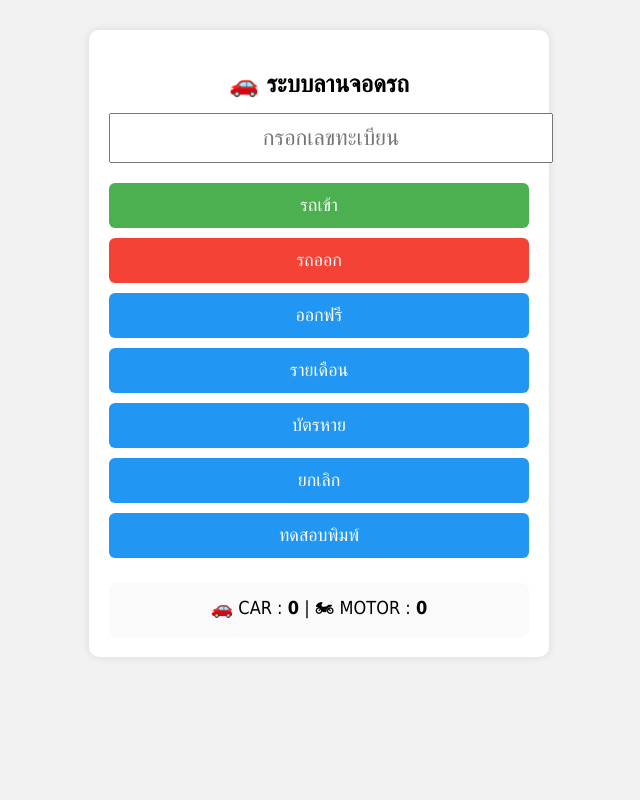
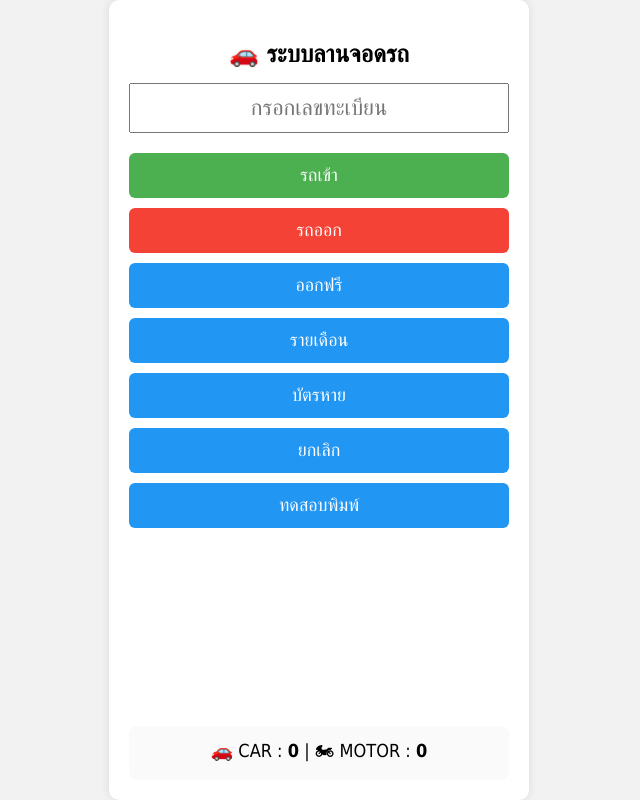
Before and after one commit to rapeepat-piew/parking-control, a plain HTML site: page index.html in a window 1280 px wide. Shown: the whole page, without its empty margins (321-961 px from the left). Drawn offline with Linux system fonts and the light colour scheme; no server answers.

Commit message:
Add files via upload

```diff
--- a/index.html
+++ b/index.html
@@ -5,16 +5,31 @@
     <title>Parking Control</title>
 
     <style>
-        body {
+        /* ===== LOCK FULL SCREEN ===== */
+        html, body {
+            width: 100%;
+            height: 100%;
+            margin: 0;
+            padding: 0;
+            overflow: hidden;
             font-family: Tahoma;
             background: #f2f2f2;
         }
 
+        /* ===== MAIN CONTAINER ===== */
         .container {
-            width: 420px;
-            margin: 30px auto;
+            width: 100%;
+            max-width: 420px;
+            height: 100vh;
+            margin: 0 auto;
             background: white;
             padding: 20px;
+            box-sizing: border-box;
+
+            display: flex;
+            flex-direction: column;
+            justify-content: space-between;
+
             border-radius: 10px;
             box-shadow: 0 0 10px rgba(0,0,0,0.1);
         }
@@ -30,6 +45,7 @@
             padding: 10px;
             margin-bottom: 15px;
             text-align: center;
+            box-sizing: border-box;
         }
 
         .btn {
@@ -47,7 +63,6 @@
         .btn-other { background: #2196F3; color: white; }
 
         .count {
-            margin-top: 20px;
             font-size: 18px;
             text-align: center;
             background: #fafafa;
@@ -60,8 +75,8 @@
 <body>
 
 <div class="container">
+    <div>
         <h2>🚗 ระบบลานจอดรถ</h2>
-
         <input id="plate" placeholder="กรอกเลขทะเบียน">
 
         <button class="btn btn-in" onclick="confirmAction('IN')">รถเข้า</button>
@@ -71,6 +86,7 @@
         <button class="btn btn-other" onclick="confirmAction('LOST')">บัตรหาย</button>
         <button class="btn btn-other" onclick="confirmAction('CANCEL')">ยกเลิก</button>
         <button class="btn btn-other" onclick="confirmAction('TEST')">ทดสอบพิมพ์</button>
+    </div>
 
     <div class="count">
         🚗 CAR : <b id="car">0</b> |
@@ -90,18 +106,16 @@ async function loadCount() {
         const text = await res.text();
 
         const rows = text.trim().split("\n");
-        rows.shift(); // ลบ header
+        rows.shift();
 
         let car = 0;
         let motor = 0;
 
         rows.forEach(row => {
             const col = row.split(",");
+            const vehicleType = col[2]?.trim().toUpperCase();
+            const status = col[6]?.trim().toUpperCase();
 
-            const vehicleType = col[2]?.trim().toUpperCase(); // C
-            const status = col[6]?.trim().toUpperCase();      // G
-
-            // นับเฉพาะสถานะ IN
             if (status === "IN") {
                 if (vehicleType === "CAR") car++;
                 if (vehicleType === "MOTOR") motor++;
@@ -112,7 +126,6 @@ async function loadCount() {
         document.getElementById("motor").innerText = motor;
 
     } catch (err) {
-        console.error(err);
         document.getElementById("car").innerText = 0;
         document.getElementById("motor").innerText = 0;
     }
@@ -134,7 +147,7 @@ function confirmAction(func) {
 /* ================= START ================= */
 document.addEventListener("DOMContentLoaded", () => {
     loadCount();
-    setInterval(loadCount, 15000); // refresh ทุก 15 วิ
+    setInterval(loadCount, 15000);
 });
 </script>
 
```
Lines whose indentation alone changed are shown as unchanged.
